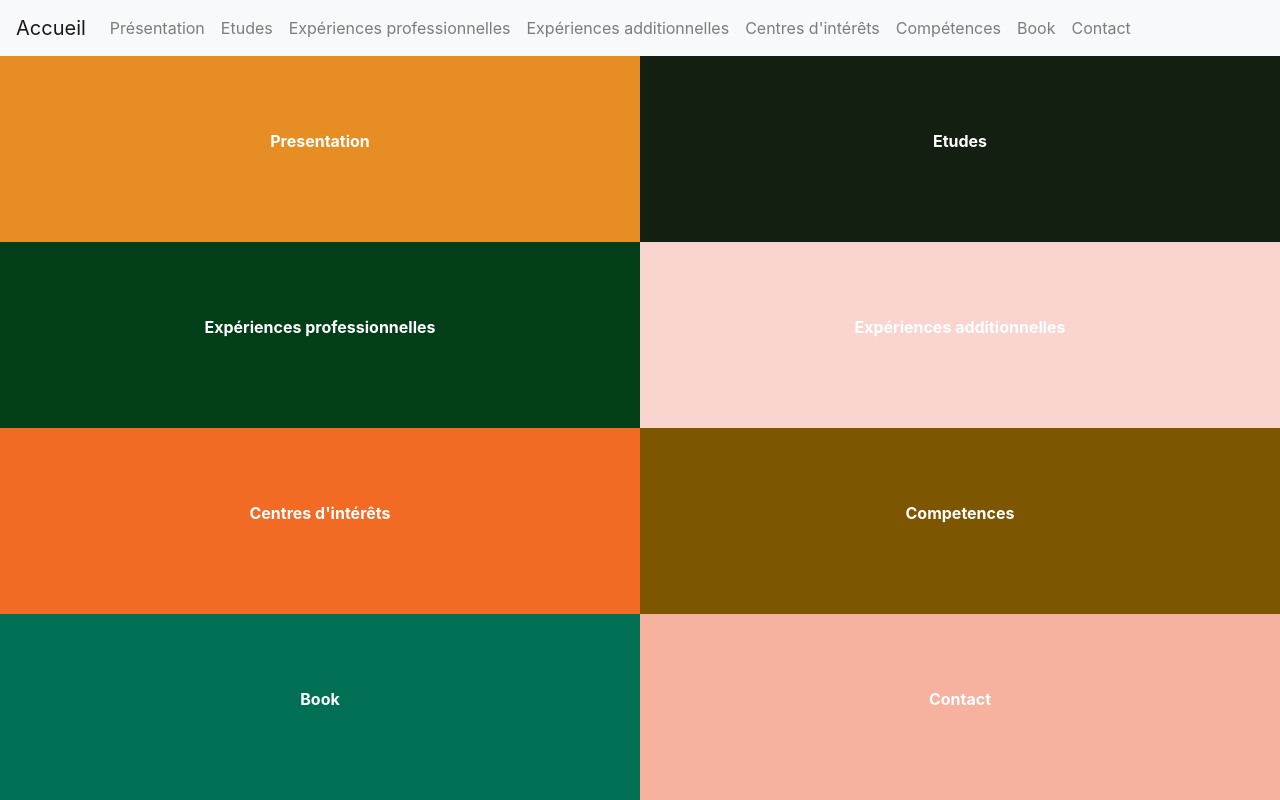
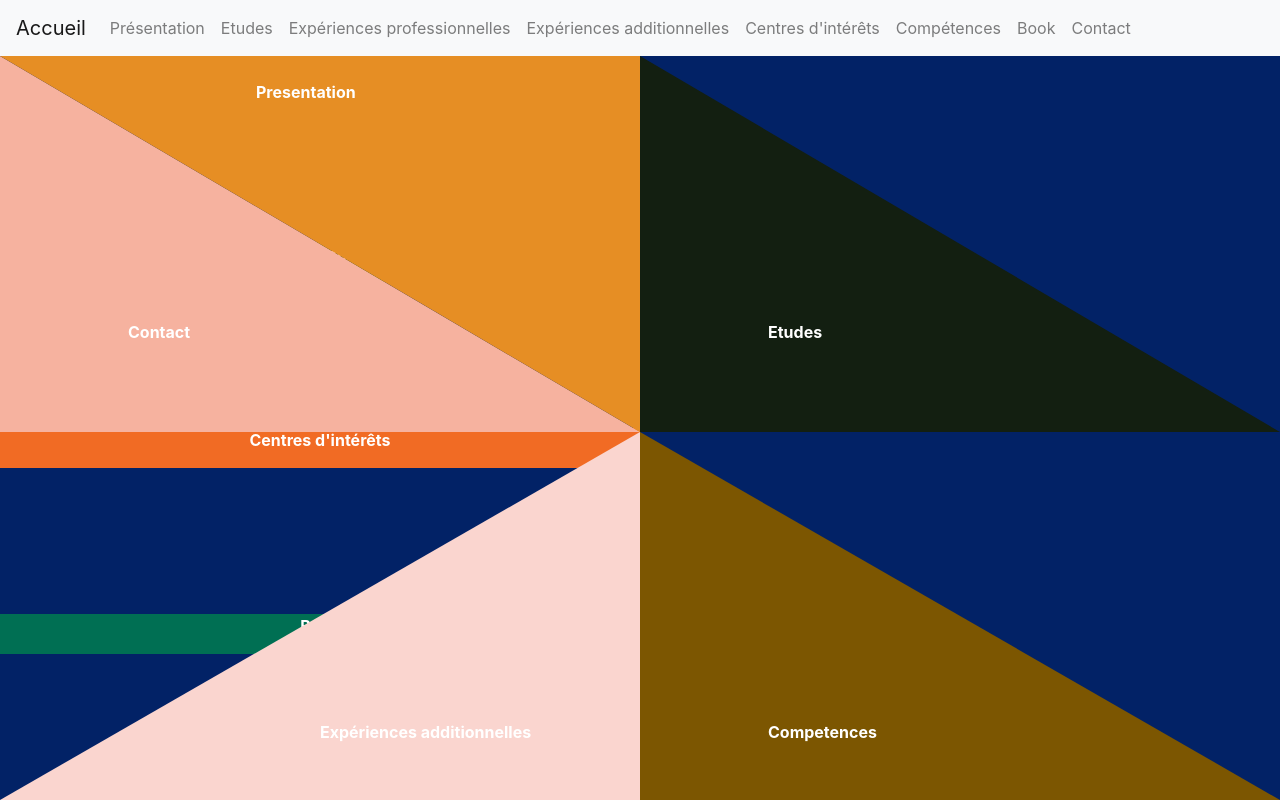
Before and after one commit to guillaumequeste/portfolio_marine, a React (Create React App) app: page / in a window 1280 px wide. Built offline with nearby package versions, Linux system fonts and the light colour scheme.

Commit message:
triangles debut

```diff
--- a/src/App.css
+++ b/src/App.css
@@ -9,9 +9,21 @@
     color: white;
 }
 
+@media screen and (min-width: 768px) {
+    .app {
+        display: block;
+    }
+}
+
 .ligne {
     display: flex;
     height: calc(100% / 4);
+}
+
+@media screen and (min-width: 768px) {
+    .ligne {
+        display: block;
+    }
 }
 
 .case {
@@ -27,12 +39,48 @@
     border-radius: 5px;
 }
 
+@media screen and (min-width: 768px) {
+    .case {
+        display: block;
+        position: absolute;
+    }
+}
+
 .presentation {
     background-color: rgb(230, 142, 36);
 }
 
+@media screen and (min-width: 768px) {
+    .presentation {
+        top: 7vh;
+        left: -50vw;
+        width: 100vw;
+        height: 47vh;
+        clip-path: polygon(50% 0, 100% 0, 100% 100%);
+        z-index: 5;
+    }
+    .titre_presentation {
+        position: fixed;
+        top: 10%;
+        left: 20%;
+    }
+}
+
 .etudes {
     background-color: rgb(19, 31, 17);
+}
+
+@media screen and (min-width: 768px) {
+    .etudes {
+        width: 100vw;
+        height: 47vh;
+        clip-path: polygon(50% 0, 50% 100%, 100% 100%);
+    }
+    .titre_etudes {
+        position: fixed;
+        top: 40%;
+        left: 60%;
+    }
 }
 
 .experiences_professionnelles {
@@ -43,6 +91,22 @@
     background-color: rgb(250, 213, 207);
 }
 
+@media screen and (min-width: 768px) {
+    .experiences_additionnelles {
+        top: 54vh;
+        left: -50vw;
+        width: 100vw;
+        height: 46vh;
+        clip-path: polygon(100% 0, 50% 100%, 100% 100%);
+        z-index: 5;
+    }
+    .titre_experiences_additionnelles {
+        position: fixed;
+        top: 90%;
+        left: 25%;
+    }
+}
+
 .centres_d_interets {
     background-color: rgb(241, 107, 36);
 }
@@ -51,12 +115,41 @@
     background-color: rgb(124, 86, 1);
 }
 
+@media screen and (min-width: 768px) {
+    .competences {
+        top: 54vh;
+        width: 100vw;
+        height: 46vh;
+        clip-path: polygon(50% 0, 50% 100%, 100% 100%);
+    }
+    .titre_competences {
+        position: fixed;
+        top: 90%;
+        left: 60%;
+    }
+}
+
 .book {
     background-color: rgb(0, 111, 83);
 }
 
 .contact {
     background-color: rgb(246, 178, 159);
+}
+
+@media screen and (min-width: 768px) {
+    .contact {
+        top: 7vh;
+        left: -50vw;
+        width: 100vw;
+        height: 47vh;
+        clip-path: polygon(50% 0, 50% 100%, 100% 100%);
+    }
+    .titre_contact {
+        position: fixed;
+        top: 40%;
+        left: 10%;
+    }
 }
 
 .domaine {
--- a/src/App.js
+++ b/src/App.js
@@ -10,51 +10,54 @@ const App = () => (
               link={"http://chevaux.guillaumequeste.fr"} />
     <Header />
     <div className="app">
+
       <div className="ligne">
         <Link to="/presentation" className="case presentation">
           <div className="domaine">
-            <p className="titre_domaine">Presentation</p>
+            <p className="titre_domaine titre_presentation">Presentation</p>
           </div>
         </Link>
         <Link to="/etudes" className="case etudes">
           <div className="domaine">
-            <p className="titre_domaine">Etudes</p>
+            <p className="titre_domaine titre_etudes">Etudes</p>
           </div>
         </Link>
       </div>
       <div className="ligne">
         <Link to="/experiences_professionnelles" className="case experiences_professionnelles">
           <div className="domaine">
-            <p className="titre_domaine">Expériences professionnelles</p>
+            <p className="titre_domaine titre_experiences_professionnelles">Expériences professionnelles</p>
           </div>
         </Link>
         <Link to="/experiences_additionnelles" className="case experiences_additionnelles">
           <div className="domaine">
-            <p className="titre_domaine">Expériences additionnelles</p>
+            <p className="titre_domaine titre_experiences_additionnelles">Expériences additionnelles</p>
           </div>
         </Link>
       </div>
+
+
       <div className="ligne">
         <Link to="/centres_d_interets" className="case centres_d_interets">
           <div className="domaine">
-            <p className="titre_domaine">Centres d'intérêts</p>
+            <p className="titre_domaine titre_centre_d_interets">Centres d'intérêts</p>
           </div>
         </Link>
         <Link to="/competences" className="case competences">
           <div className="domaine">
-            <p className="titre_domaine">Competences</p>
+            <p className="titre_domaine titre_competences">Competences</p>
           </div>
         </Link>
       </div>
       <div className="ligne">
         <Link to="/book" className="case book">
           <div className="domaine">
-            <p className="titre_domaine">Book</p>
+            <p className="titre_domaine titre_book">Book</p>
           </div>
         </Link>
         <Link to="/contact" className="case contact">
           <div className="domaine">
-            <p className="titre_domaine">Contact</p>
+            <p className="titre_domaine titre_contact">Contact</p>
           </div>
         </Link>
       </div>
```
